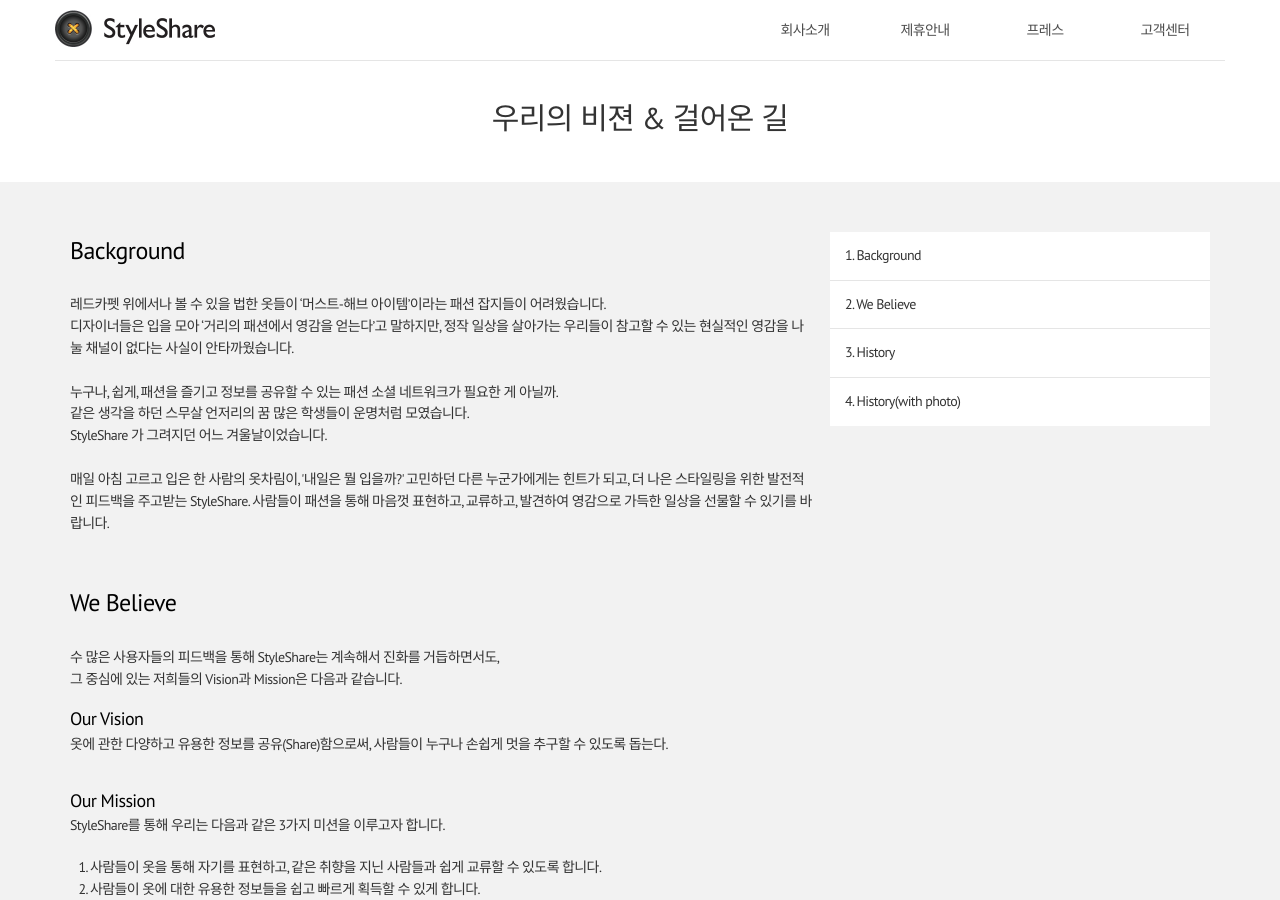
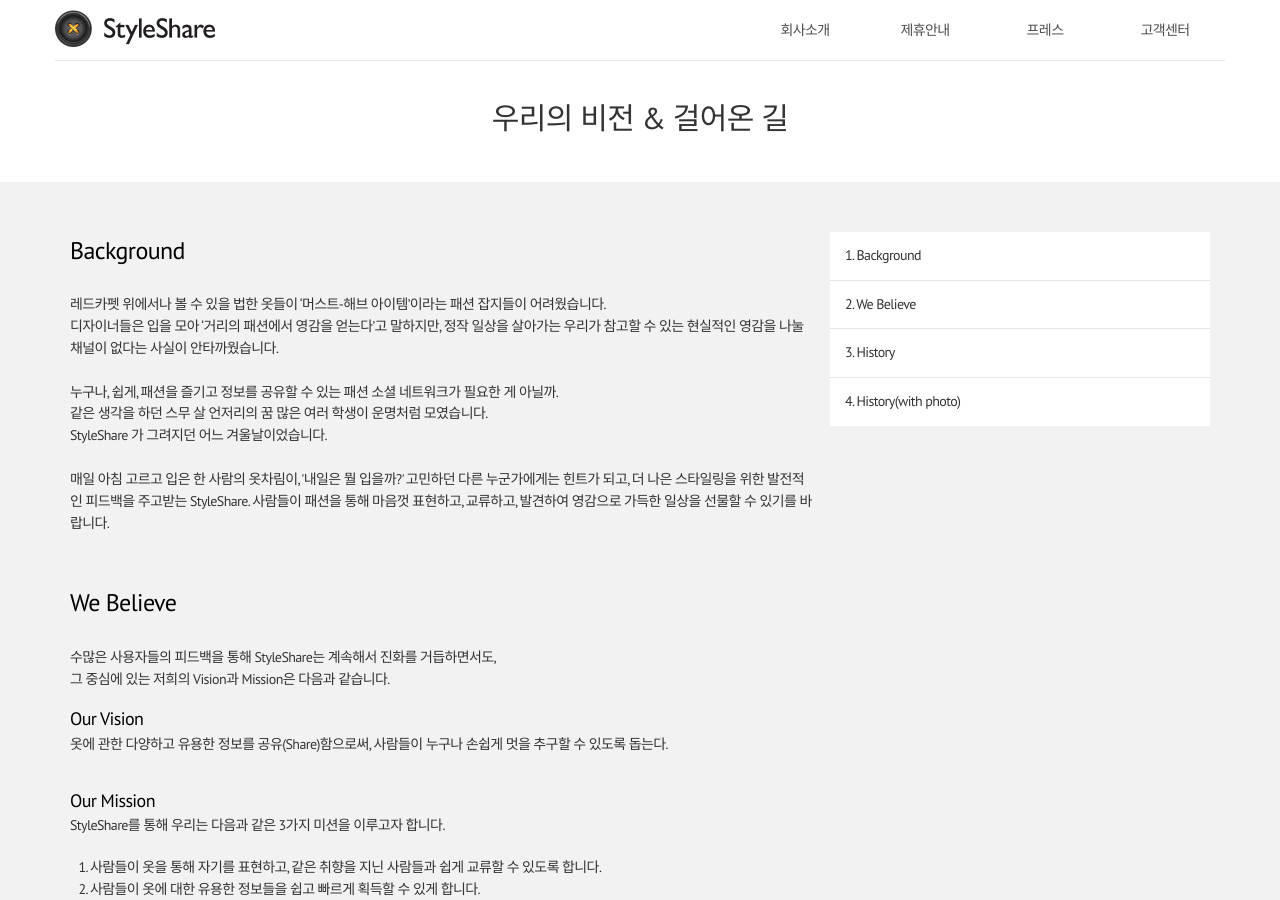
Before and after one commit to geonu/styleshare.github.io, a Jekyll site: the page built from about/vision/index.html, in a window 1280 px wide and 900 px high. Built offline with Jekyll 4.4.1, drawn with Linux system fonts in a browser that asks for light colours; nearby versions of some CDN libraries; Markdown is read by kramdown in place of the engine named in the settings.

Commit message:
한국어 맞춤법/문법에 맞게 수정
스무살->스무 살: 단위를 나타내는 명사는 띄어 씁니다. 특히 수관형사와 함께 사용하는 경우를 흔히 보는데 이때 뒤에 오는 의존명사(단위명사)와 띄어 씁니다.
우리들이->우리가: 복수형 접미사 '-들'이 없어도 '우리'가 복수형이므로 '들'을 쓰지 않아도 됩니다.
학생들이->학생이: 최근 우리말에 접미사 '들'을 원칙이 없이 사용하는 예가 매우 흔합니다. 이는 영어의 영향이 크므로 가려서 쓰는 것이 바람직합니다. 특히, 우리말에는 '들'이 붙으면 복수의 의미보다는 빈정거림의 뜻으로 쓰이는 예가 많습니다. 따라서 '들'의 사용을 자제하심이 바람직합니다.
수 많은->수많은: '수효가 한없이 많다'의 뜻이면 '수많다'가 바릅니다. 이 오류는 의존명사 '수'를 띄어 쓴다는 시각적 습관에서 올 수 있습니다.
저희들->저희: '저희'가 복수이므로 굳이 '저희들'로 쓸 이유가 없습니다.

```diff
--- a/about/vision/index.html
+++ b/about/vision/index.html
@@ -1,7 +1,7 @@
 ---
 layout: subpage
 title: Introduction to StyleShare
-headTitle: 우리의 비젼 & 걸어온 길
+headTitle: 우리의 비전 & 걸어온 길
 ---
 
 <div class="col-md-4 ss-right margin-bottom4 span12">
@@ -35,10 +35,10 @@
 
   <p class="margin-top5 margin-bottom0">
     레드카펫 위에서나 볼 수 있을 법한 옷들이 ‘머스트-해브 아이템’이라는 패션 잡지들이 어려웠습니다.<br />
-    디자이너들은 입을 모아 ‘거리의 패션에서 영감을 얻는다’고 말하지만, 정작 일상을 살아가는 우리들이 참고할 수 있는 현실적인 영감을 나눌 채널이 없다는 사실이 안타까웠습니다.<br /><br />
+    디자이너들은 입을 모아 ‘거리의 패션에서 영감을 얻는다’고 말하지만, 정작 일상을 살아가는 우리가 참고할 수 있는 현실적인 영감을 나눌 채널이 없다는 사실이 안타까웠습니다.<br /><br />
 
     누구나, 쉽게, 패션을 즐기고 정보를 공유할 수 있는 패션 소셜 네트워크가 필요한 게 아닐까.<br />
-    같은 생각을 하던 스무살 언저리의 꿈 많은 학생들이 운명처럼 모였습니다.<br />
+    같은 생각을 하던 스무 살 언저리의 꿈 많은 여러 학생이 운명처럼 모였습니다.<br />
     StyleShare 가 그려지던 어느 겨울날이었습니다.<br /><br />
 
     매일 아침 고르고 입은 한 사람의 옷차림이, '내일은 뭘 입을까?' 고민하던 다른 누군가에게는 힌트가 되고, 더 나은 스타일링을 위한 발전적인 피드백을 주고받는 StyleShare. 사람들이 패션을 통해 마음껏 표현하고, 교류하고, 발견하여 영감으로 가득한 일상을 선물할 수 있기를 바랍니다.
@@ -48,8 +48,8 @@
   <p class="ss-header margin-top10">We Believe</p>
 
   <div class="margin-top5 margin-bottom0">
-    <p>수 많은 사용자들의 피드백을 통해 StyleShare는 계속해서 진화를 거듭하면서도,<br />
-    그 중심에 있는 저희들의 Vision과 Mission은 다음과 같습니다.</p>
+    <p>수많은 사용자들의 피드백을 통해 StyleShare는 계속해서 진화를 거듭하면서도,<br />
+    그 중심에 있는 저희의 Vision과 Mission은 다음과 같습니다.</p>
 
     <p class="ss-emphasis margin-top3 margin-bottom0">Our Vision</p>
     <p>옷에 관한 다양하고 유용한 정보를 공유(Share)함으로써, 사람들이 누구나 손쉽게 멋을 추구할 수 있도록 돕는다.<br /><br />
```
